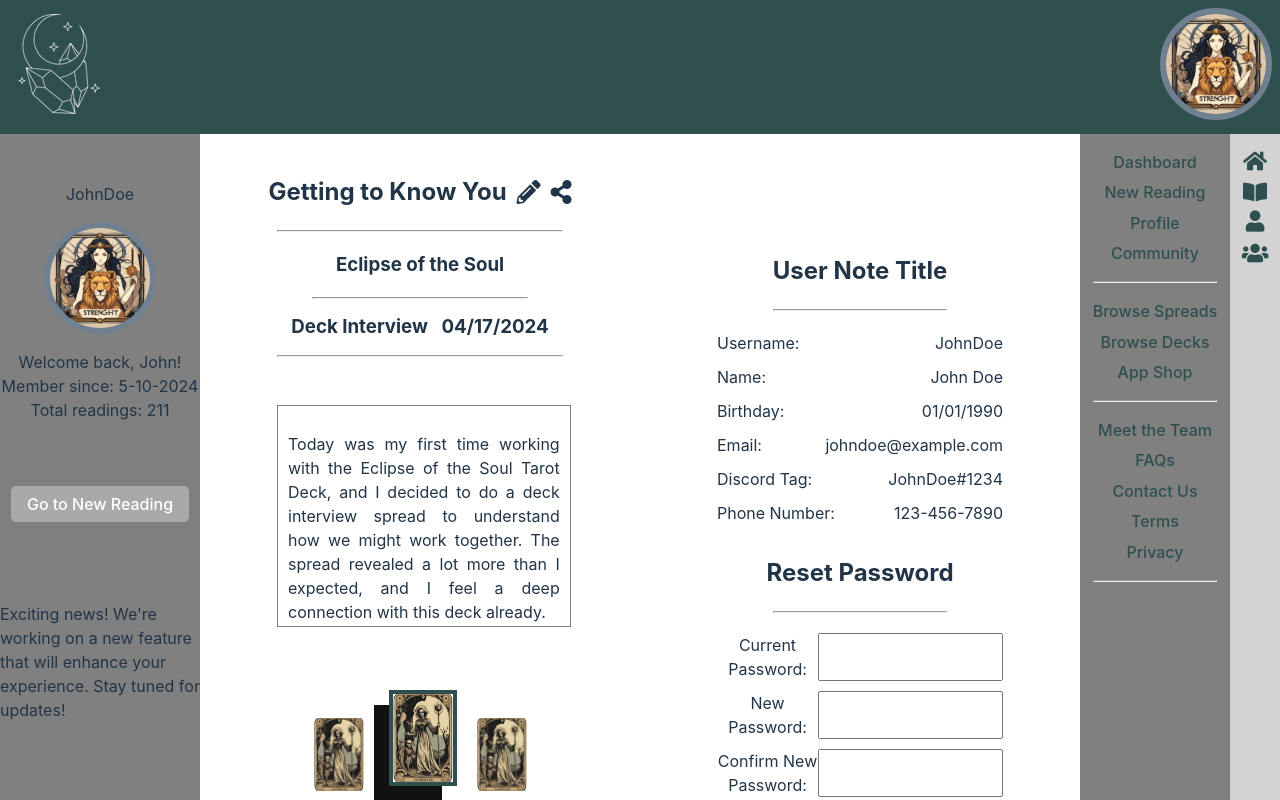
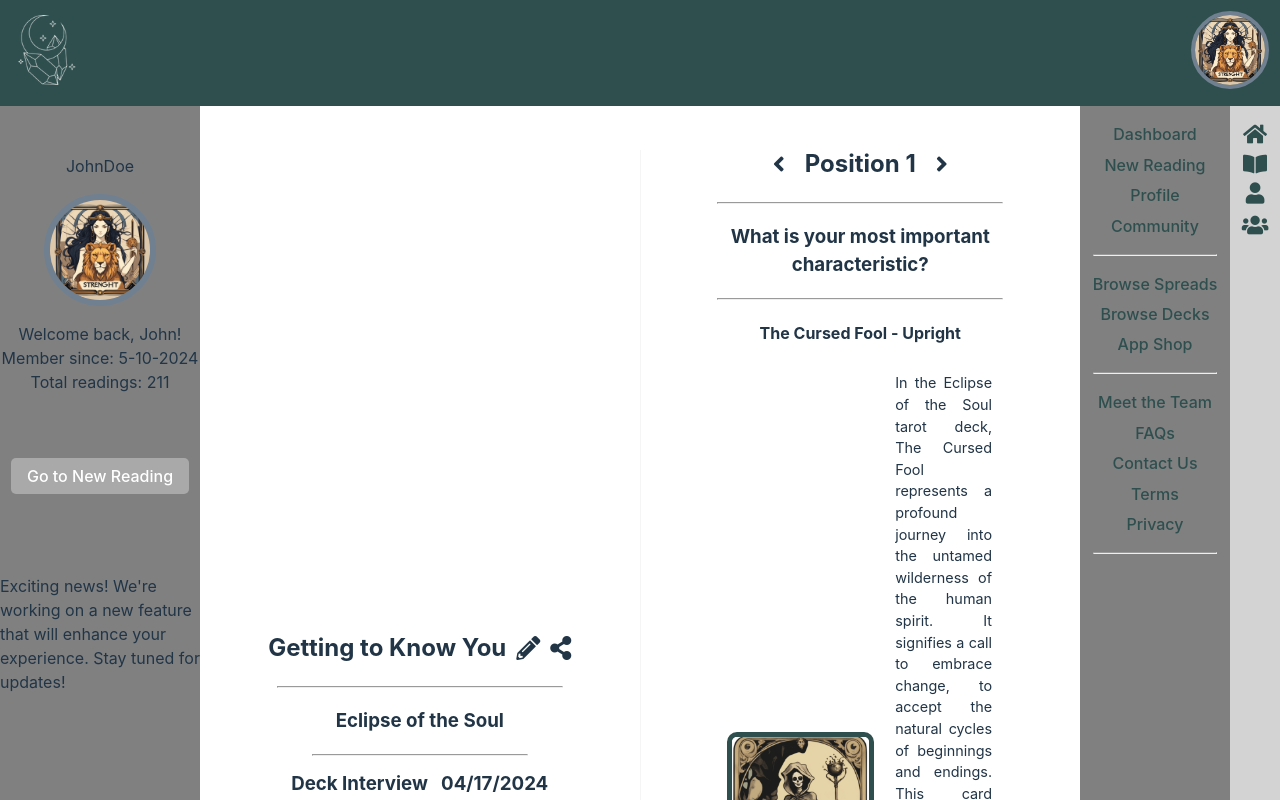
Before and after one commit to AndreaRene/router_testing, a React (Vite) app: page /reading in a window 1280 px wide. Shown: the top 800 px of the page. Built offline with nearby package versions, Linux system fonts and the light colour scheme.

Commit message:
style tinkering

```diff
--- a/src/Components/HeaderPane/LargeHeader.jsx
+++ b/src/Components/HeaderPane/LargeHeader.jsx
@@ -5,14 +5,14 @@ const LargeHeader = () => {
 
 
     return (
-        <header style={ { display: 'flex', justifyContent: 'space-between', alignItems: 'center', boxSizing: 'border-box', padding: '.5rem' } }>
+        <header style={ { display: 'flex', justifyContent: 'space-between', alignItems: 'center', boxSizing: 'border-box', padding: '.7rem' } }>
             <div>
                 <Link to="/">
-                    <img src={ Icon } /> {/* Example icon */ }
+                    <img src={ Icon }  alt="Profile" style={ { width: '70px', } }/> {/* Example icon */ }
                 </Link>
             </div>
             <div>
-                <img src={ ProfilePicture } alt="Profile" style={ { width: '100px', borderRadius: '50%', border: '6px solid slategrey' } } />
+                <img src={ ProfilePicture } alt="Profile" style={ { width: '70px', borderRadius: '50%', border: '4px solid slategrey' } } />
             </div>
         </header>
     );
--- a/src/Pages/JournalEntry/JournalLeft.jsx
+++ b/src/Pages/JournalEntry/JournalLeft.jsx
@@ -23,9 +23,9 @@ const JournalLeft = () => {
                 </h3>
                 <hr />
 
-                <div style={ { textAlign: 'justify', margin: '3rem auto', border: '1px solid grey', padding: '10px', width: '95%', maxHeight: '200px', overflowY: 'scroll', overflowX: 'hidden' } }>
-                    <p>Today was my first time working with the Eclipse of the Soul Tarot Deck, and I decided to do a deck interview spread to understand how we might work together. The spread revealed a lot more than I expected, and I feel a deep connection with this deck already.</p>
-                    <p>After this reading, I feel a profound sense of anticipation and curiosity. This deck appears to be straightforward and honest, capable of guiding significant personal transformations. It seems like it will be an excellent companion for my spiritual journey and personal development. I look forward to exploring with the deck and uncovering the insights it holds. The spread not only introduced the deck's capabilities but also set the tone for what I can expect in future readings.</p>
+                <div style={ { textAlign: 'justify', fontSize: '.9rem', margin: '3rem auto', border: '1px solid grey', padding: '5px', width: '95%', maxHeight: '200px', overflowY: 'scroll', overflowX: 'hidden' } }>
+                    <p style={{margin: '5px'}}>Today was my first time working with the Eclipse of the Soul Tarot Deck, and I decided to do a deck interview spread to understand how we might work together. The spread revealed a lot more than I expected, and I feel a deep connection with this deck already.</p>
+                    <p style={{margin: '5px'}}>After this reading, I feel a profound sense of anticipation and curiosity. This deck appears to be straightforward and honest, capable of guiding significant personal transformations. It seems like it will be an excellent companion for my spiritual journey and personal development. I look forward to exploring with the deck and uncovering the insights it holds. The spread not only introduced the deck's capabilities but also set the tone for what I can expect in future readings.</p>
                 </div>
                 <div>
                     <img src={ CardFront } style={ { width: '50px', margin: '10px' } } />
--- a/src/Pages/JournalEntry/JournalRight.jsx
+++ b/src/Pages/JournalEntry/JournalRight.jsx
@@ -1,61 +1,37 @@
-const JournalRight = () => {
+import CardFront from '../../assets/00_Cursed_Fool.jpg';
+
+const JournalLeft = () => {
     return (
-        <section style={ { width: '50%', height: '80%', display: 'flex', justifyContent: 'center' } }>
+        <section style={ { width: '50%', height: '95%', display: 'flex', flexDirection: 'column', justifyContent: 'center', alignItems: 'center', borderLeft: '1px solid whitesmoke' } }>
             <section style={ { width: '65%', textAlign: 'center', padding: '20px' } }>
-                <div style={ { textAlign: 'center', marginBottom: '20px' } }>
-                    <h2>User Note Title</h2>
-                    <hr style={ { width: '60%' } } />
+                <div style={ { textAlign: 'center' } }>
+                    <h2 style={ { display: 'flex', alignItems: 'center', justifyContent: 'center' } }>
+                        <i className="fas fa-angle-left"></i>
+                        <span style={ { margin: '0 20px' } }>Position 1</span>
+                        <i className="fas fa-angle-right"></i>
+                    </h2>
+                    <hr />
+                    <h3>What is your most important characteristic?</h3>
                 </div>
-                <div style={ { display: 'flex', justifyContent: 'space-between', marginBottom: '10px' } }>
-                    <label htmlFor="username">Username:</label>
-                    <div id="username">JohnDoe</div>
-                </div>
-                <div style={ { display: 'flex', justifyContent: 'space-between', marginBottom: '10px' } }>
-                    <label htmlFor="name">Name:</label>
-                    <div id="name">John Doe</div>
-                </div>
-                <div style={ { display: 'flex', justifyContent: 'space-between', marginBottom: '10px' } }>
-                    <label htmlFor="birthday">Birthday:</label>
-                    <div id="birthday">01/01/1990</div>
-                </div>
-                <div style={ { display: 'flex', justifyContent: 'space-between', marginBottom: '10px' } }>
-                    <label htmlFor="email">Email:</label>
-                    <div id="email">johndoe@example.com</div>
-                </div>
-                <div style={ { display: 'flex', justifyContent: 'space-between', marginBottom: '10px' } }>
-                    <label htmlFor="discord">Discord Tag:</label>
-                    <div id="discord">JohnDoe#1234</div>
-                </div>
-                <div style={ { display: 'flex', justifyContent: 'space-between', marginBottom: '10px' } }>
-                    <label htmlFor="phone">Phone Number:</label>
-                    <div id="phone">123-456-7890</div>
-                </div>
+                <hr />
 
-                <div style={ { textAlign: 'center', marginTop: '30px', marginBottom: '20px' } }>
-                    <h2>Reset Password</h2>
-                    <hr style={ { width: '60%' } } />
-                </div>
-                <div style={ { display: 'flex', justifyContent: 'space-between', marginBottom: '10px' } }>
-                    <label htmlFor="currentPassword">Current Password:</label>
-                    <input type="password" id="currentPassword" />
-                </div>
-                <div style={ { display: 'flex', justifyContent: 'space-between', marginBottom: '10px' } }>
-                    <label htmlFor="newPassword">New Password:</label>
-                    <input type="password" id="newPassword" />
-                </div>
-                <div style={ { display: 'flex', justifyContent: 'space-between', marginBottom: '10px' } }>
-                    <label htmlFor="confirmPassword">Confirm New Password:</label>
-                    <input type="password" id="confirmPassword" />
-                </div>
-                <div style={ { textAlign: 'center', marginTop: '4rem' } }>
-                    <button onClick={ () => console.log( 'Reset Password button clicked' ) } style={ { backgroundColor: 'lightgrey', color: 'darkslategrey' } }>Reset Password</button>
-                </div>
-                <div style={ { textAlign: 'center', marginTop: '10px' } }>
-                    <a href="#reset-email" style={ { color: 'whitesmoke', textDecoration: 'underline' } }>Reset via Email</a>
+                <h4>The Cursed Fool - Upright</h4>
+                <section style={ { display: 'flex', alignItems: 'center', justifyContent: 'space-between' } }>
+                    <img src={ CardFront } style={ { height: '200px', border: '5px solid darkslategrey', borderRadius: '10px', margin: '10px' } } />
+                    <div style={ { textAlign: 'justify', padding: '0 5px', fontSize: '.9rem' } }>
+                        <p style={{margin: '6px'}}>In the Eclipse of the Soul tarot deck, The Cursed Fool represents a profound journey into the untamed wilderness of the human spirit. It signifies a call to embrace change, to accept the natural cycles of beginnings and endings. This card embodies defiant strength, urging one to step forward fearlessly, to trust in the path laid out by fate, even if it leads through the shadows.  The Fool finds her liberation by venturing into the desolate landscapes that others fear, forging her own path amidst whispers of madness.</p>
+
+                    </div>
+                </section>
+                <div>
+                    <p><strong>Keywords:</strong> Exploration, Defiance, Embracing the Unknown, Solitary Path, True Freedom</p>
+                    <p style={ { textAlign: 'justify', padding: '0 5px', fontSize: '.9rem' } }>The Cursed Fool is a complex figure, both defiant and vulnerable. She strides purposefully forward, resolute in her decision to embrace the unknown, even as the skeletal remains of the past loom large behind her. The skeletal tree, a twisted reflection of life itself, serves as a warning of the dangers of stagnation. Yet, the Fool remains undeterred, her spirit embodied in the small figure clinging to her robe – a representation of curiosity and the yearning for something more. The cauldron, a symbol of transformation, hints at the potential for profound growth that lies within the unknown. The Fool's journey may be fraught with hardship, but it is also a necessary step on the path to self-discovery.
+                    </p>
                 </div>
             </section>
+
         </section>
     );
 };
 
-export default JournalRight;
+export default JournalLeft;
```
